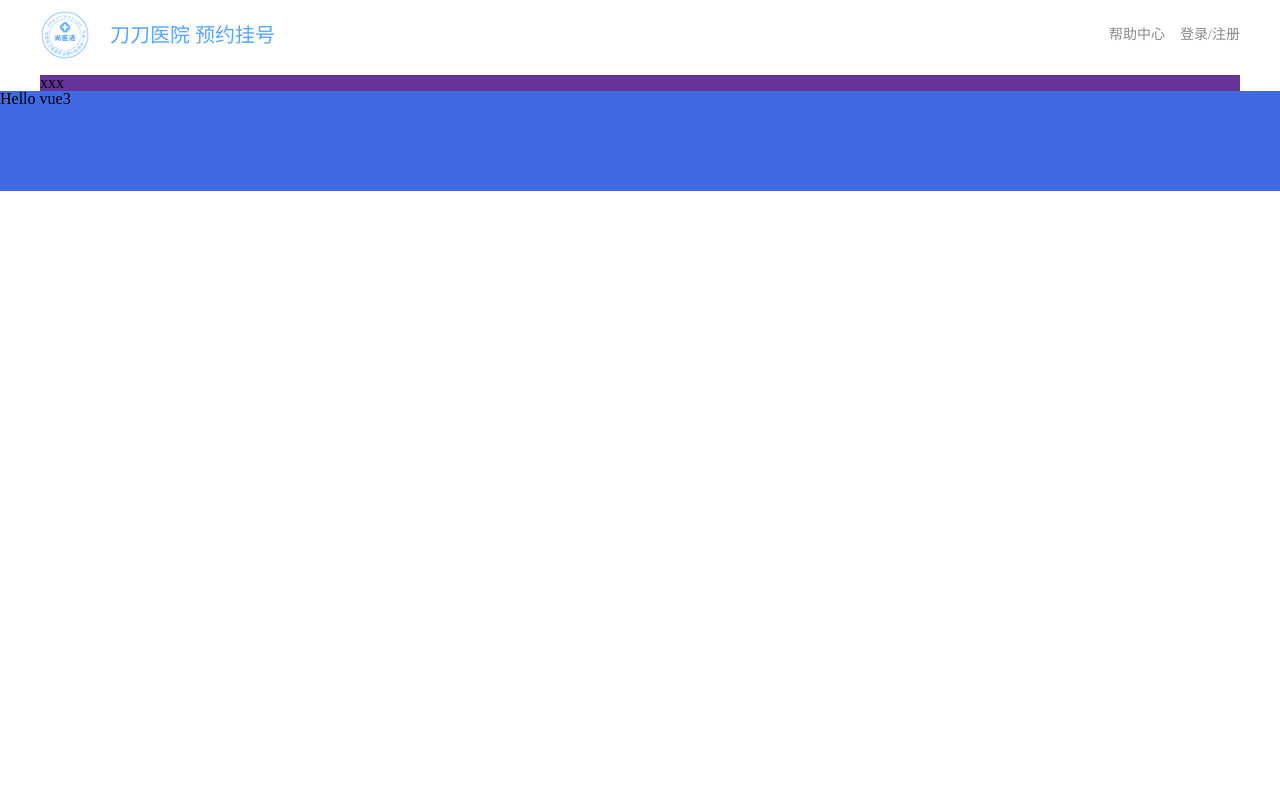
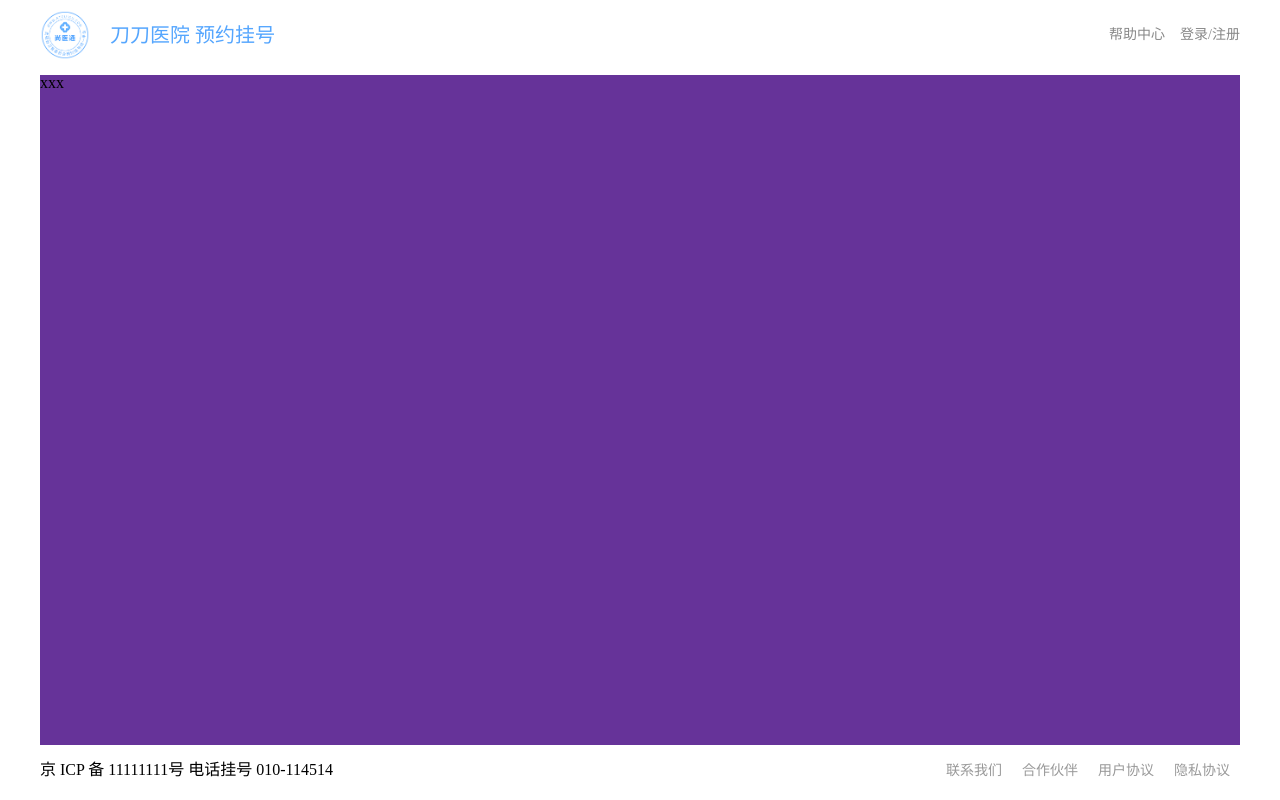
Before and after one commit to duyidao/doctor, a Vue app: page / in a window 1280 px wide. Built offline with nearby package versions, Linux system fonts and the light colour scheme.

Commit message:
feat: 底部组件静态搭建完毕

```diff
--- a/src/App.vue
+++ b/src/App.vue
@@ -22,14 +22,14 @@
 
   .content {
     width: 1200px;
+    min-height: calc(100vh - 130px);
     margin-top: 75px;
     background-color: rebeccapurple;
   }
 
   .bottom {
     width: 100%;
-    height: 100px;
-    background-color: royalblue;
+    height: 50px;
   }
 }
 </style>
--- a/src/components/hospital_bottom/index.vue
+++ b/src/components/hospital_bottom/index.vue
@@ -1,11 +1,43 @@
-<script setup lang="ts">
-
-</script>
+<script setup lang="ts"></script>
 
 <template>
-  <h1>Hello vue3</h1>
+  <div class="bottom">
+    <div class="content">
+      <!-- 左侧 -->
+      <div class="left">京 ICP 备 11111111号 电话挂号 010-114514</div>
+      <!-- 右侧 -->
+      <div class="right">
+        <span>联系我们</span>
+        <span>合作伙伴</span>
+        <span>用户协议</span>
+        <span>隐私协议</span>
+      </div>
+    </div>
+  </div>
 </template>
 
-<style scoped>
+<style lang="scss" scoped>
+.bottom {
+  display: flex;
+  justify-content: center;
+  align-items: center;
+  width: 100%;
+  height: 100%;
 
+  .content {
+    display: flex;
+    justify-content: space-between;
+    align-items: center;
+    width: 1200px;
+    height: 100%;
+
+    .right {
+      span {
+        margin: 0 10px;
+        font-size: 14px;
+        color: #999;
+      }
+    }
+  }
+}
 </style>
```
